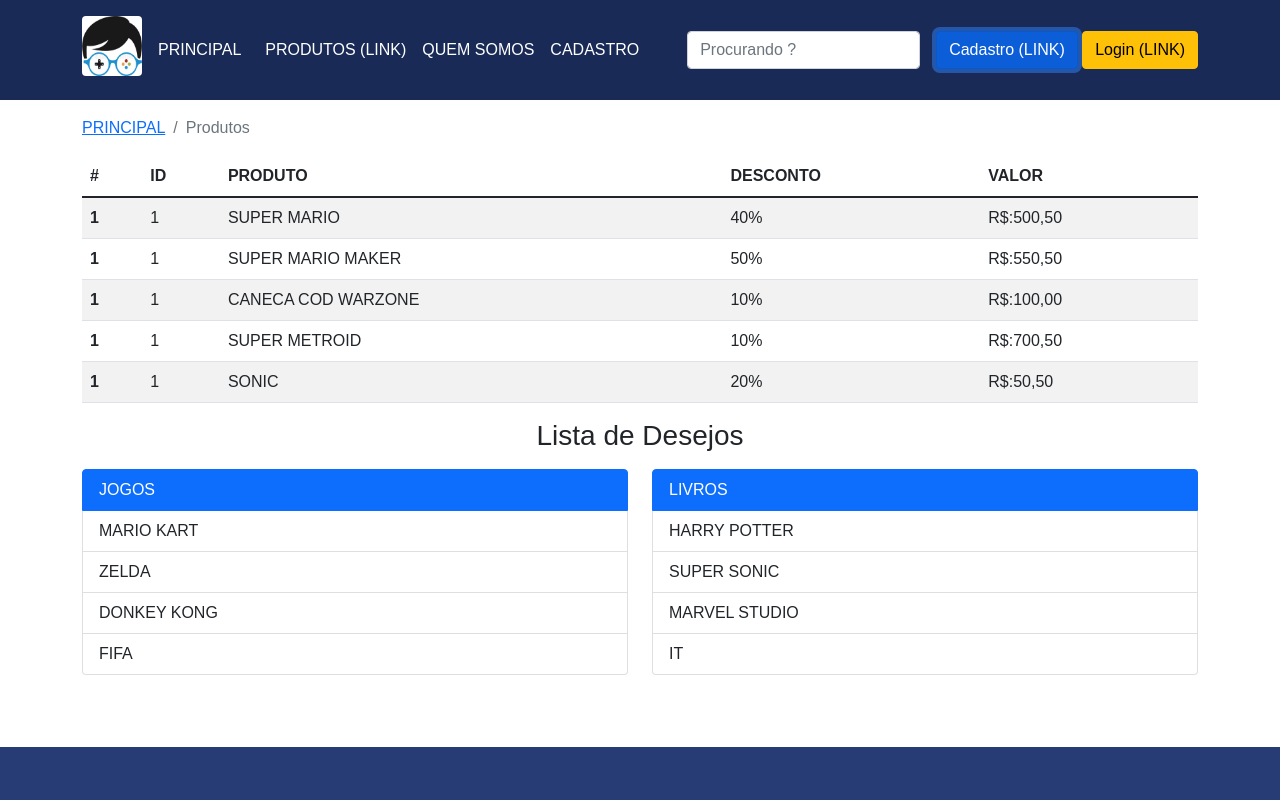
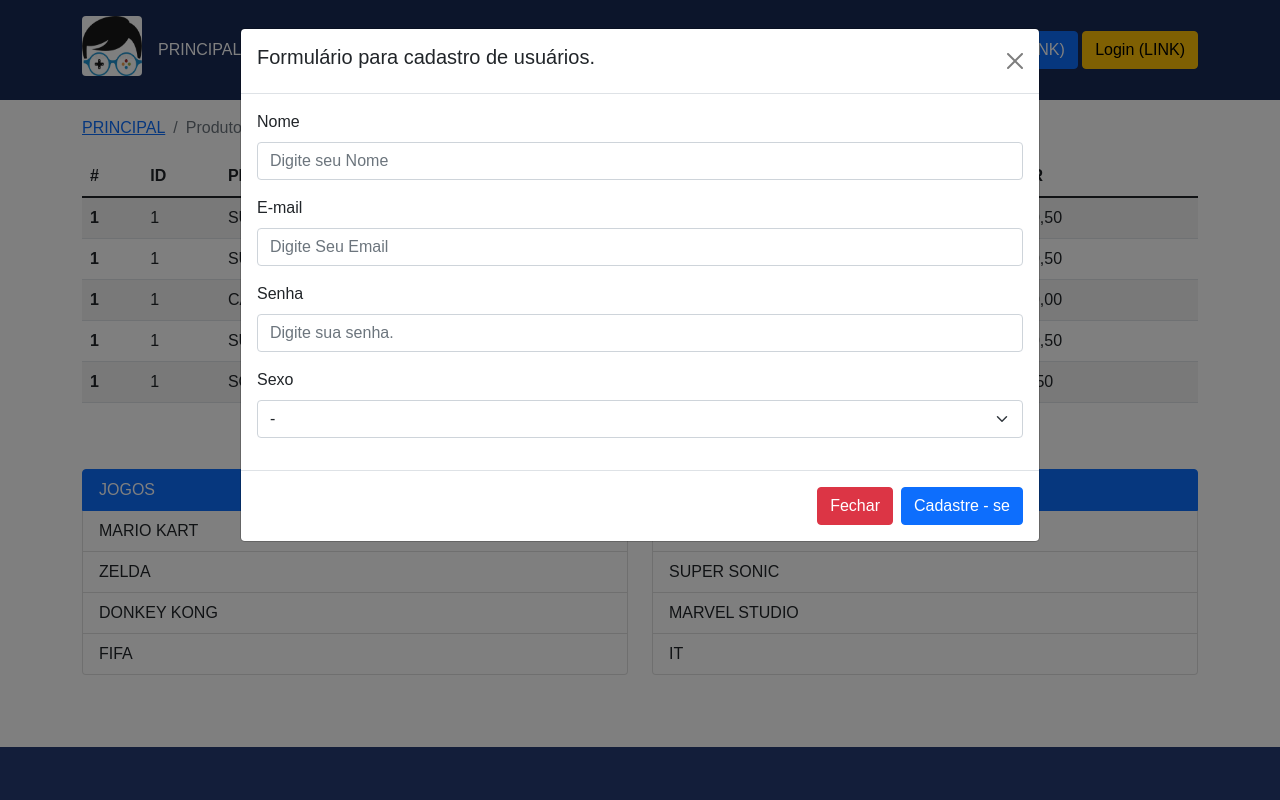
Before and after one commit to rafaelwollace/geek-store, a plain HTML site: page produtos.html in a window 1280 px wide. Both pictures are taken after a click on the button "Cadastro (LINK)". Shown: the top 800 px of the page. Drawn offline with nearby package versions, Linux system fonts and the light colour scheme.

Commit message:
COMMIT FINAL
add form modal

```diff
--- a/produtos.html
+++ b/produtos.html
@@ -155,6 +155,52 @@
         </footer>
         <!-- Footer -->
         </div>
+        <!-- Modal -->
+        <div class="modal fade" id="exampleModal" tabindex="-1" aria-labelledby="exampleModalLabel" aria-hidden="true">
+            <div class="modal-dialog modal-lg">
+                <div class="modal-content">
+                    <div class="modal-header">
+                        <h5 class="text-center">Formulário para cadastro de usuários.</h5>
+                        <button type="button" class="btn-close" data-bs-dismiss="modal" aria-label="Close"></button>
+                    </div>
+                    <div class="modal-body">
+                        <form>
+                            <div class="mb-3">
+                                <label for="nome" class="form-label">Nome</label>
+                                <input type="text" class="form-control" placeholder="Digite seu Nome">
+                            </div>
+                            <div class="mb-3">
+                                <label for="email" class="form-label">E-mail</label>
+                                <input type="email" class="form-control" placeholder="Digite Seu Email">
+                            </div>
+                            <div class="mb-3">
+                                <label for="Senha" class="form-label">Senha</label>
+                                <input type="password" class="form-control" placeholder="Digite sua senha.">
+                            </div>
+                            <div class="mb-3">
+                                <label for="sexo" class="form-label">Sexo</label>
+                                <select class="form-select" aria-label="Default select example">
+                                    <option selected>-</option>
+                                    <option value="1">Masculino</option>
+                                    <option value="2">Femenino</option>
+                                    <option value="3">Outro</option>
+                                </select>
+                            </div>
+                    </div>
+                    <div class="modal-footer">
+                        <button type="button" class="btn btn-danger" data-bs-dismiss="modal">Fechar</button>
+                        <button type="button" class="btn btn-primary">Cadastre - se</button>
+                    </div>
+                    </form>
+                </div>
+            </div>
+        </div>
+        <!-- FIM MODAL-->
+        <script>
+            $('#myModal').on('shown.bs.modal', function () {
+                $('#myInput').trigger('focus')
+            })
+        </script>
         <!-- End of .container -->
         <script src="https://cdn.jsdelivr.net/npm/@popperjs/core@2.10.2/dist/umd/popper.min.js"
             integrity="sha384-7+zCNj/IqJ95wo16oMtfsKbZ9ccEh31eOz1HGyDuCQ6wgnyJNSYdrPa03rtR1zdB"
```
